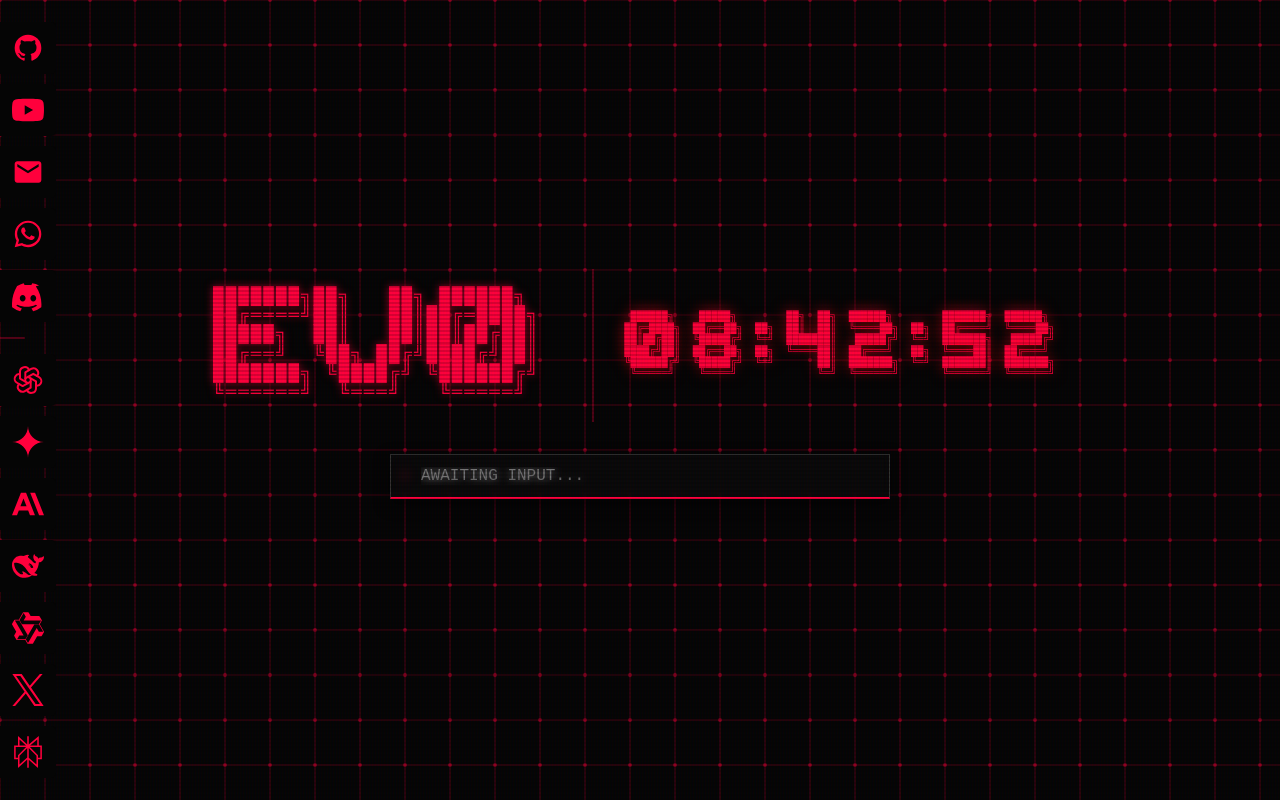
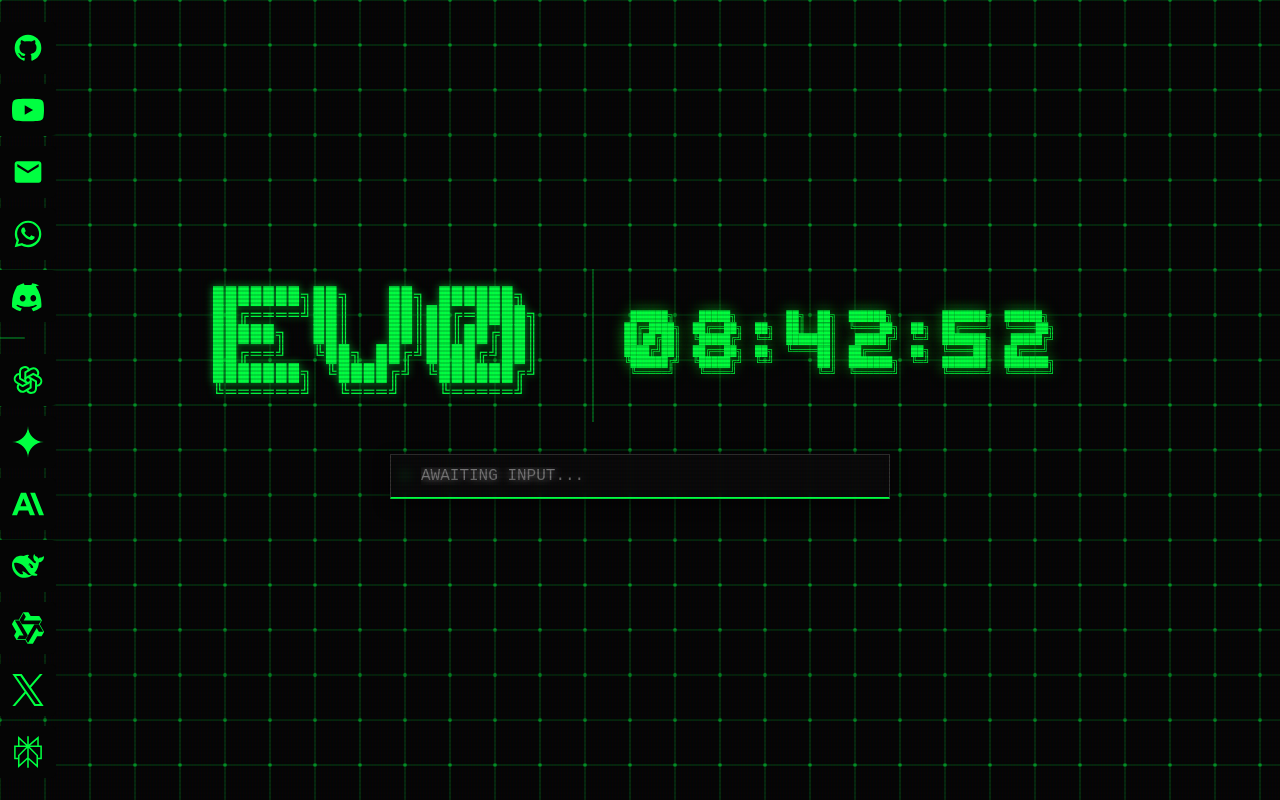
Before and after one commit to Jes-win-hac-ker/ev0-dashboard, a plain HTML site: page index.html in a window 1280 px wide. Drawn offline with Linux system fonts and the light colour scheme.

Commit message:
style: overhaul EV0 theme to Matrix digital green aesthetic

```diff
--- a/index.html
+++ b/index.html
@@ -7,7 +7,7 @@
     <style>
 body {
             background-color: #050505;
-            color: #ff003c;
+            color: #00ff41;
             font-family: 'Orbitron', 'Courier New', Courier, monospace;
             display: flex;
             flex-direction: column;
@@ -16,7 +16,7 @@ body {
             height: 100vh;
             margin: 0;
             overflow: hidden;
-            text-shadow: 0 0 8px rgba(255, 0, 60, 0.6);
+            text-shadow: 0 0 8px rgba(0, 255, 65, 0.6);
         }
         /* The Canvas Physics Layer */
         #physics-canvas {
@@ -55,14 +55,14 @@ body {
             left: calc(50% - 240px);
             top: 50%;
             transform: translateY(-50%);
-            color: #ff003c;
+            color: #00ff41;
             font-weight: bold;
         }
         input[type="text"] {
             background: rgba(10, 10, 10, 0.8);
             backdrop-filter: blur(5px);
             border: 1px solid #333;
-            border-bottom: 2px solid #ff003c;
+            border-bottom: 2px solid #00ff41;
             color: #e0e0e0;
             padding: 12px 20px 12px 30px;
             width: 100%;
@@ -74,29 +74,29 @@ body {
             transition: all 0.3s ease;
         }
         input[type="text"]:focus {
-            border: 1px solid #ff003c;
-            box-shadow: 0 0 20px rgba(255, 0, 60, 0.4);
+            border: 1px solid #00ff41;
+            box-shadow: 0 0 20px rgba(0, 255, 65, 0.4);
             background: rgba(17, 17, 17, 0.9);
         }
 
         a {
-            color: #ff003c;
+            color: #00ff41;
             text-decoration: none;
-            border: 1px solid rgba(255, 0, 60, 0.3);
+            border: 1px solid rgba(0, 255, 65, 0.3);
             padding: 8px 24px;
             text-transform: uppercase;
             font-size: 1.2rem;
             letter-spacing: 1px;
             transition: all 0.2s ease;
-            background: rgba(255, 0, 60, 0.05);
+            background: rgba(0, 255, 65, 0.05);
             backdrop-filter: blur(3px);
         }
         a:hover {
-            background: #ff003c;
+            background: #00ff41;
             color: #050505;
-            box-shadow: 0 0 15px #ff003c;
+            box-shadow: 0 0 15px #00ff41;
             text-shadow: none;
-            border: 1px solid #ff003c;
+            border: 1px solid #00ff41;
         }
         .scanlines {
             position: fixed;
@@ -183,7 +183,7 @@ body {
         /* Apply the glowing border only to the wrapper, or keep it on the inputs */
         #ghostbox, #searchbox {
             border: 1px solid #333 !important;
-            border-bottom: 2px solid #ff003c !important;
+            border-bottom: 2px solid #00ff41 !important;
         }
 
 
@@ -227,7 +227,7 @@ body {
         .link-icon {
             z-index: 2;
             background: #050505;
-            color: #ff003c;
+            color: #00ff41;
             padding: 10px 12px;
             min-width: 56px;
             height: 52px;
@@ -246,10 +246,10 @@ body {
             left: 0px;
             z-index: 1;
             background: rgba(10, 10, 10, 0.9);
-            border: 1px solid rgba(255, 0, 60, 0.4);
+            border: 1px solid rgba(0, 255, 65, 0.4);
             border-left: none;
             padding: 8px 15px 8px 50px; /* Sits behind icon */
-            color: #ff003c;
+            color: #00ff41;
             font-size: 0.85rem;
             font-weight: bold;
             letter-spacing: 2px;
@@ -263,8 +263,8 @@ body {
         .side-link:hover .link-icon {
             color: #fff;
             transform: scale(1.1);
-            text-shadow: 0 0 10px #ff003c;
-            filter: drop-shadow(0 0 8px rgba(255,0,60,0.8));
+            text-shadow: 0 0 10px #00ff41;
+            filter: drop-shadow(0 0 8px rgba(0,255,65,0.8));
         }
         .side-link:hover .link-text {
             opacity: 1;
@@ -285,7 +285,7 @@ body {
         #cinematic-overlay-layer1 {
             top: 0;
             height: 100vh;
-            background: repeating-linear-gradient(0deg, #ff003c, #ff003c 4px, #cc0030 4px, #cc0030 8px);
+            background: repeating-linear-gradient(0deg, #00ff41, #00ff41 4px, #003b00 4px, #003b00 8px);
             color: #050505;
             font-family: 'Noto Sans CJK JP', 'Orbitron', sans-serif;
             font-size: 25vw;
@@ -316,8 +316,8 @@ body {
 </head>
 <body class="dashboard-body">
 
-<div id="cinematic-overlay-layer1">警 告</div>
-<div id="cinematic-overlay-layer2">SYSTEM OVERRIDE // MAGI PROTOCOL ENGAGED</div>
+<div id="cinematic-overlay-layer1">0 1 0 1</div>
+<div id="cinematic-overlay-layer2">SYSTEM COMPROMISED // WAKE UP, NEO...</div>
 
     <canvas id="physics-canvas"></canvas>
     <div class="scanlines"></div>
@@ -344,7 +344,7 @@ body {
             <div class="link-icon"><svg viewBox="0 0 24 24" fill="currentColor" width="32" height="32"><path d="M20.32 4.14A19.98 19.98 0 0 0 15.22 2.5a.08.08 0 0 0-.08.04c-.21.4-.44.89-.6 1.3a18.3 18.3 0 0 0-5.11 0a12.83 12.83 0 0 0-.61-1.3a.08.08 0 0 0-.08-.04c-1.73.47-3.37 1.16-4.9 2.04a.07.07 0 0 0-.03.03C.68 9.94-.33 15.2.08 20.35a.08.08 0 0 0 .03.06a19.8 19.8 0 0 0 6 3.03a.08.08 0 0 0 .08-.03c.46-.63.88-1.29 1.25-1.98a.08.08 0 0 0-.04-.11c-1.42-.54-2.8-1.2-4.1-1.98a.08.08 0 0 1-.01-.13c.27-.2.53-.41.79-.62a.08.08 0 0 1 .08-.01c4.46 2.04 9.3 2.04 13.72 0a.08.08 0 0 1 .09 0c.26.21.52.42.79.62a.08.08 0 0 1-.01.13c-1.3.77-2.68 1.44-4.1 1.98a.08.08 0 0 0-.04.11c.37.69.8 1.35 1.26 1.98a.08.08 0 0 0 .09.03a19.78 19.78 0 0 0 6-3.03a.08.08 0 0 0 .03-.06c.49-5.91-1.07-11.08-4.04-15.53a.1.1 0 0 0-.03-.03zM8.02 16.14c-1.18 0-2.16-1.09-2.16-2.43s.96-2.43 2.16-2.43c1.2 0 2.17 1.1 2.16 2.43c0 1.34-.96 2.43-2.16 2.43zm7.95 0c-1.18 0-2.16-1.09-2.16-2.43s.96-2.43 2.16-2.43c1.2 0 2.17 1.1 2.16 2.43c0 1.34-.96 2.43-2.16 2.43z"/></svg></div>
         </a>
         <!-- AI Shortcuts -->
-        <div style="width: 25px; height: 2px; background: rgba(255,0,60,0.3); margin: 5px 0; border-radius: 0 2px 2px 0;"></div>
+        <div style="width: 25px; height: 2px; background: rgba(0,255,65,0.3); margin: 5px 0; border-radius: 0 2px 2px 0;"></div>
         <a href="https://chatgpt.com" class="side-link">
             <div class="link-text">CHATGPT</div>
             <div class="link-icon"><svg viewBox="0 0 24 24" width="32" height="32" fill="none" stroke="currentColor" stroke-width="1.5" stroke-linecap="round" stroke-linejoin="round"><path stroke="none" d="M0 0h24v24H0z" fill="none"/><path d="M11.217 19.384a3.501 3.501 0 0 0 6.783 -1.217v-5.167l-6 -3.35"/><path d="M5.214 15.014a3.501 3.501 0 0 0 4.446 5.266l4.34 -2.534v-6.946"/><path d="M6 7.63c-1.391 -.236 -2.787 .395 -3.534 1.689a3.474 3.474 0 0 0 1.271 4.745l4.263 2.514l6 -3.348"/><path d="M12.783 4.616a3.501 3.501 0 0 0 -6.783 1.217v5.067l6 3.45"/><path d="M18.786 8.986a3.501 3.501 0 0 0 -4.446 -5.266l-4.34 2.534v6.946"/><path d="M18 16.302c1.391 .236 2.787 -.395 3.534 -1.689a3.474 3.474 0 0 0 -1.271 -4.745l-4.308 -2.514l-5.955 3.42"/></svg></div>
@@ -387,8 +387,8 @@ body {
 ███████╗ ╚████╔╝ ╚██████╔╝
 ╚══════╝  ╚═══╝   ╚═════╝
             </pre>
-                        <div class="clock-widget" style="display: flex; flex-direction: column; justify-content: center; align-items: flex-start; padding-left: 30px; border-left: 2px solid rgba(255, 0, 60, 0.3);">
-                <pre id="digital-clock" style="font-size: 0.65rem; font-weight: bold; letter-spacing: 0px; text-shadow: 0 0 15px rgba(255, 0, 60, 0.6); line-height: 1.1; margin: 0; text-align: left;"></pre>
+                        <div class="clock-widget" style="display: flex; flex-direction: column; justify-content: center; align-items: flex-start; padding-left: 30px; border-left: 2px solid rgba(0, 255, 65, 0.3);">
+                <pre id="digital-clock" style="font-size: 0.65rem; font-weight: bold; letter-spacing: 0px; text-shadow: 0 0 15px rgba(0, 255, 65, 0.6); line-height: 1.1; margin: 0; text-align: left;"></pre>
             </div>
         </div>
         <div id="ui-elements">
@@ -585,7 +585,7 @@ body {
                 p.y += p.vy;
             }
 
-            ctx.strokeStyle = '#ff003c';
+            ctx.strokeStyle = '#00ff41';
 
             for (let i = 0; i < points.length; i++) {
                 const p = points[i];
@@ -624,7 +624,7 @@ body {
 
                 // Draw the glowing nodes (Scale radius based on depth)
                 ctx.globalAlpha = Math.max(0.1, finalAlpha + 0.15);
-                ctx.fillStyle = '#ff003c';
+                ctx.fillStyle = '#00ff41';
                 ctx.beginPath();
                 const radius = Math.max(0.5, 2.0 + (zDepth * 1.5));
                 ctx.arc(p.x, p.y, radius, 0, Math.PI * 2);
```
